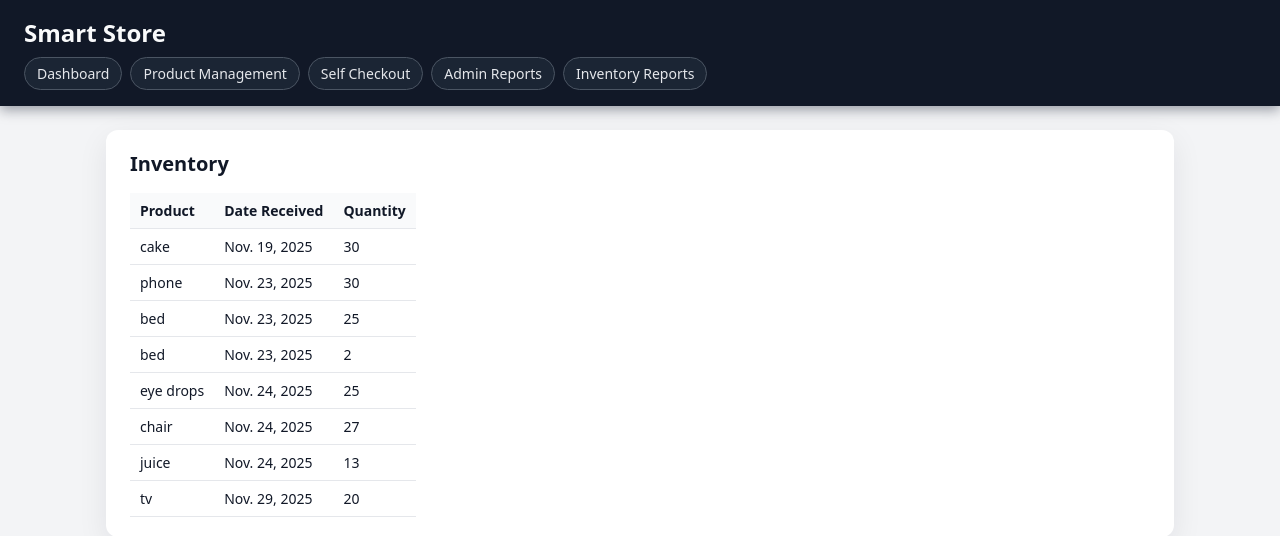
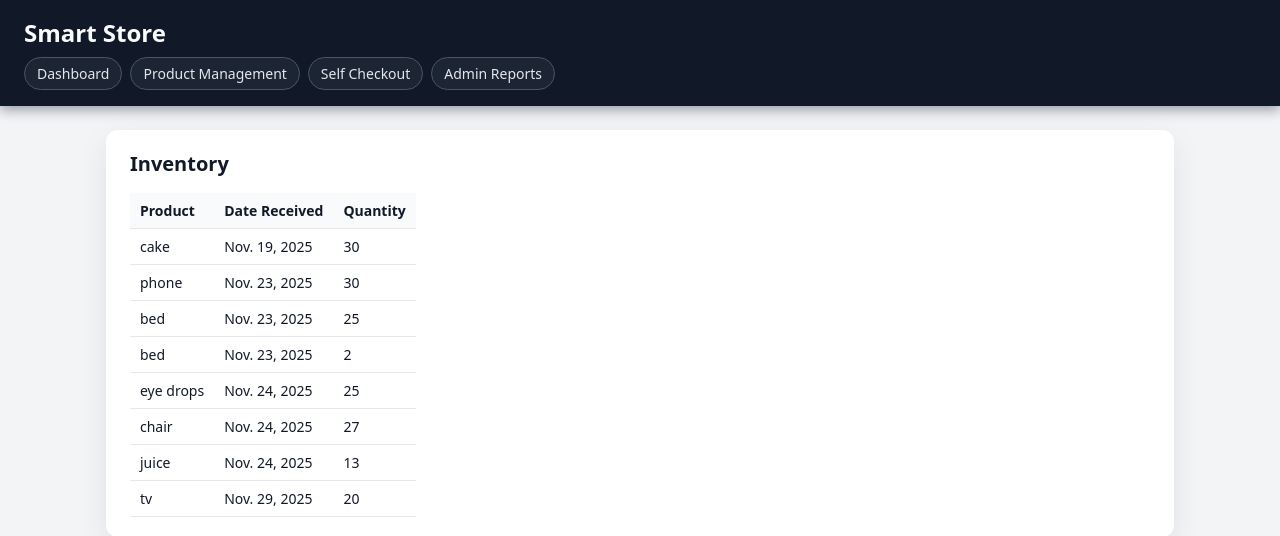
Before and after one commit to mjk-22/smart_store, a Django app: page /inventory/ in a window 1280 px wide. Shown: the top 536 px of the page. Run offline with Django 5.2, Linux system fonts and the light colour scheme; data comes from the database, SQL or seed files in the repository.

Commit message:
moved inventory report into admin report page

```diff
--- a/phase3/phase3/templates/admin_reports_home.html
+++ b/phase3/phase3/templates/admin_reports_home.html
@@ -7,6 +7,7 @@
 
     <ul class="management-tabs">
         <li><a href="{% url 'sales_report' %}">Sales Report</a></li>
+        <li><a href="{% url 'inventory_report' %}">Inventory Reports</a></li>
     </ul>
 </section>
 {% endblock %}
--- a/phase3/phase3/templates/base.html
+++ b/phase3/phase3/templates/base.html
@@ -15,7 +15,6 @@
             <a href="{% url 'product_management' %}">Product Management</a>
             <a href="{% url 'self_checkout_home' %}">Self Checkout</a>
             <a href="{% url 'admin_reports_home' %}">Admin Reports</a>
-            <a href="{% url 'inventory_report' %}">Inventory Reports</a>
         </nav>
     </header>
 
```
